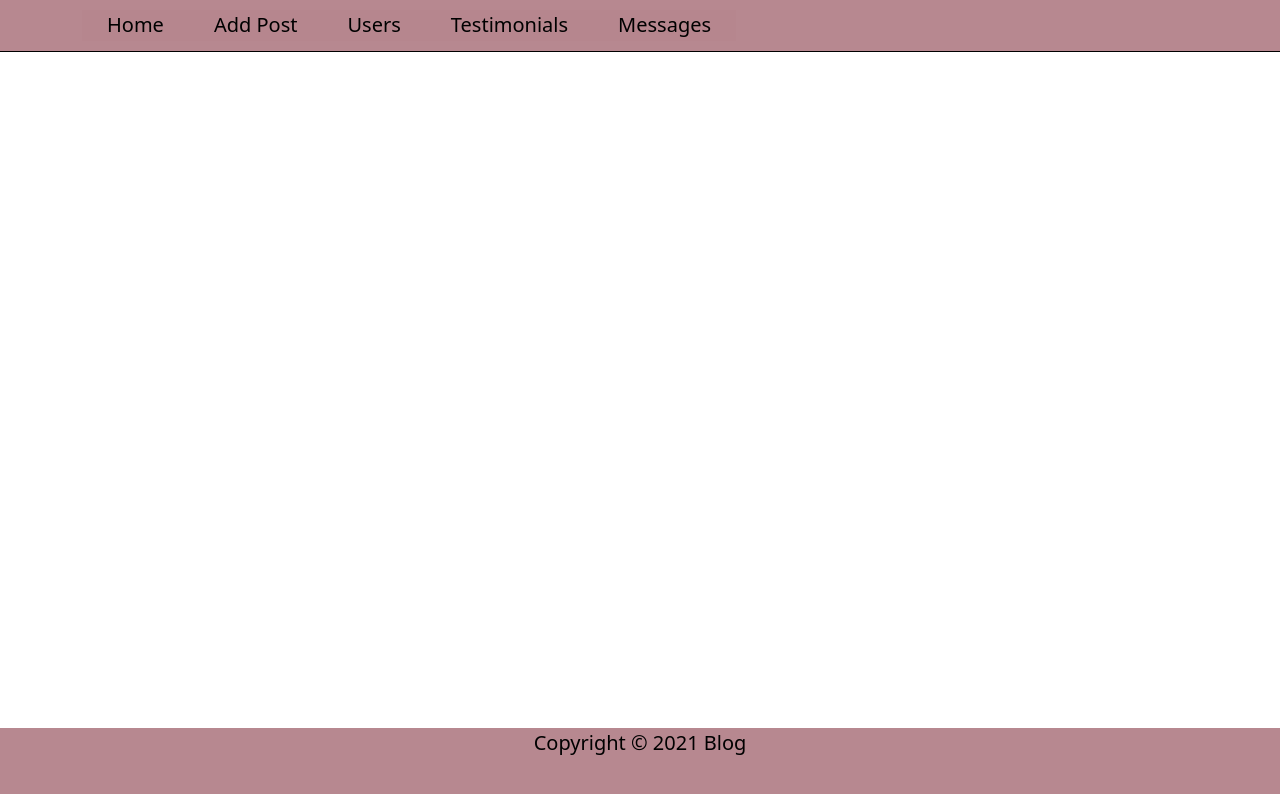
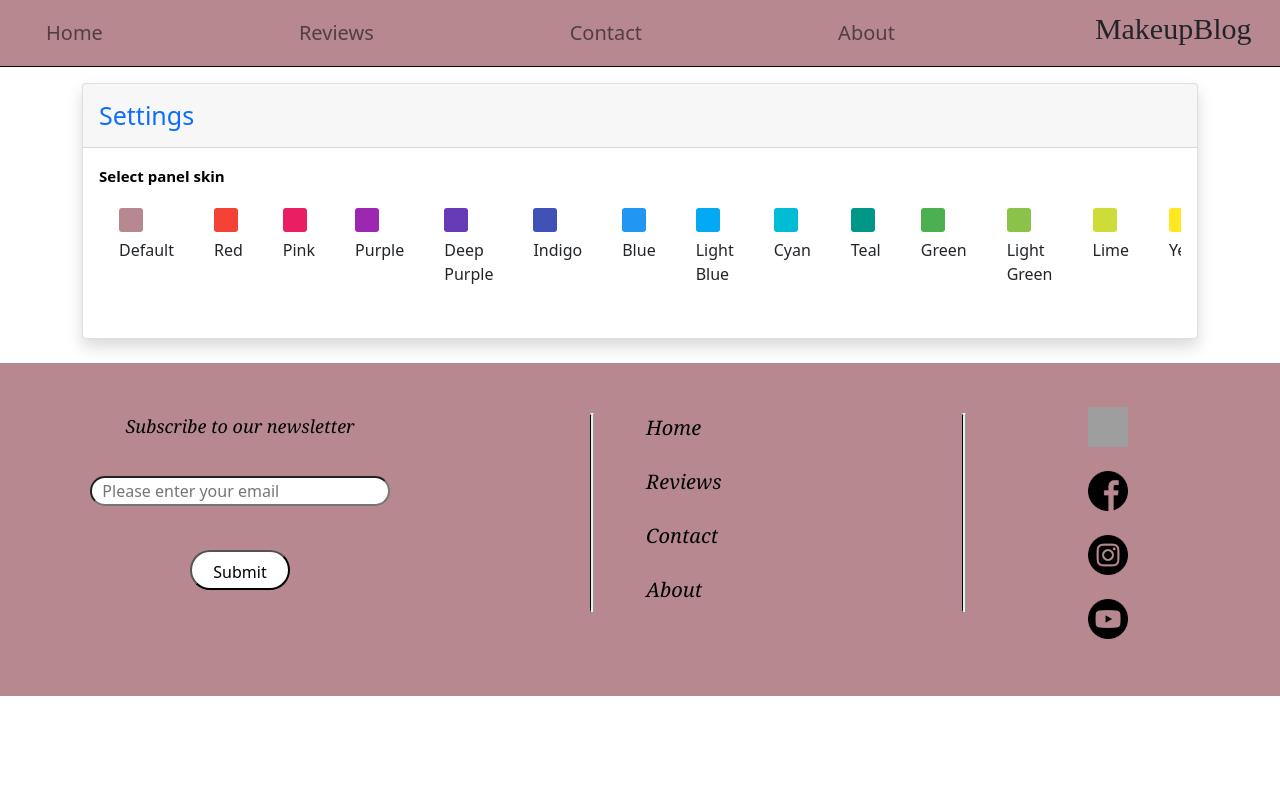
Before and after one commit to tinanee661/Blog, a Vue app: page /admin/settings in a window 1280 px wide. Shown: the top 794 px of the page. Built offline with nearby package versions, Linux system fonts and the light colour scheme; grey boxes are pictures that could not be loaded; what vue-sweetalert2 would draw is missing.

Commit message:
Add feature for settings to change color of navbar and footer

```diff
--- a/src/App.vue
+++ b/src/App.vue
@@ -28,7 +28,7 @@
         data(){
             return{
                 text:'Hello World',
-                isAdmin: true
+                isAdmin: false
             }
         },
         filters:{
--- a/src/components/admin/Footer.vue
+++ b/src/components/admin/Footer.vue
@@ -1,5 +1,5 @@
 <template>
-    <div class="footer">
+    <div class="footer" :style="'background-color: '+this.getCookie(this.cookieName)">
 
             <div>
                 <p>Copyright © 2021 Blog</p>
--- a/src/components/admin/Header.vue
+++ b/src/components/admin/Header.vue
@@ -1,10 +1,9 @@
 <template>
-        <nav class="adminpanel navbar navbar-expand-lg">
+        <nav class="adminpanel navbar navbar-expand-lg" :style="'background-color: '+this.getCookie(this.cookieName)">
             <div class="container">
-
-                <div class="collapse navbar-collapse" id="main-navigation">
+                <div class="collapse navbar-collapse" id="navbarSupportedContent">
                     <ul class="navbar-nav me-auto mb-2 mb-lg-0">
-                      <li class="nav-item" id="navadmin">
+                        <li class="nav-item" id="navadmin">
                             <router-link class="nav-link" to="/admin" >
                             <a>Home</a>
                             </router-link>
@@ -19,17 +18,21 @@
                             <a>Users</a>
                             </router-link>
                         </li>
-                         <li class="nav-item" id="navadmin">
+                        <li class="nav-item" id="navadmin">
                             <router-link class="nav-link" to="/" >
                             <a>Testimonials</a>
                             </router-link>
                         </li>
-                         <li class="nav-item" id="navadmin">
+                        <li class="nav-item" id="navadmin">
                             <router-link class="nav-link" to="/" >
                             <a>Messages</a>
                             </router-link>
                         </li>
                     </ul>
+
+                    <router-link class="nav-link" to="/admin/settings/" >
+                        <img src="@/components/admin/img/settings.png" style="height: 26px;"/>
+                    </router-link>
                 </div>
             </div>
         </nav>
@@ -39,7 +42,6 @@
 <style lang="css" scoped>
 
     .nav-link {
-        background-color: rgba(182, 134, 142, 0.979);
         color: black;
         font-size: 20px;
         margin-right: 0 !important;
--- /dev/null
+++ b/src/components/admin/Settings.vue
@@ -0,0 +1,195 @@
+<template>
+<div class="container mt-3">
+      <div class="card shadow mb-4">
+        <div class="card-header py-3">
+          <h6 class="m-0 font-weight-bold d-inline text-primary">Settings</h6>
+        </div>
+        <div class="card-body">
+            <label for="">Select panel skin</label>
+          <ul class="demo-choose-skin">
+            <li @click="theme('#b78890')">
+              <div class="default"></div>
+              <span>Default</span>
+            </li>
+            <li class="active" @click="theme('#f44336')">
+              <div class="red"></div>
+              <span>Red</span>
+            </li>
+            <li @click="theme('#e91e63')">
+              <div class="pink"></div>
+              <span>Pink</span>
+            </li>
+            <li @click="theme('#9c27b0')">
+              <div class="purple"></div>
+              <span>Purple</span>
+            </li>
+            <li @click="theme('#673ab7')">
+              <div class="deep-purple"></div>
+              <span>Deep Purple</span>
+            </li>
+            <li @click="theme('#3f51b5')">
+              <div class="indigo"></div>
+              <span>Indigo</span>
+            </li>
+            <li @click="theme('#2196f3')">
+              <div class="blue"></div>
+              <span>Blue</span>
+            </li>
+            <li @click="theme('#03a9f4')">
+              <div class="light-blue"></div>
+              <span>Light Blue</span>
+            </li>
+            <li @click="theme('#00bcd4')">
+              <div class="cyan"></div>
+              <span>Cyan</span>
+            </li>
+            <li @click="theme('#009688')">
+              <div class="teal"></div>
+              <span>Teal</span>
+            </li>
+            <li @click="theme('#4caf50')">
+              <div class="green"></div>
+              <span>Green</span>
+            </li>
+            <li @click="theme('#8bc34a')">
+              <div class="light-green"></div>
+              <span>Light Green</span>
+            </li>
+            <li @click="theme('#cddc39')">
+              <div class="lime"></div>
+              <span>Lime</span>
+            </li>
+            <li @click="theme('#ffe821')">
+              <div class="yellow"></div>
+              <span>Yellow</span>
+            </li>
+            <li @click="theme('#ffc107')">
+              <div class="amber"></div>
+              <span>Amber</span>
+            </li>
+            <li @click="theme('#ff9800')">
+              <div class="orange"></div>
+              <span>Orange</span>
+            </li>
+            <li @click="theme('#ff5722')">
+              <div class="deep-orange"></div>
+              <span>Deep Orange</span>
+            </li>
+            <li @click="theme('#795548')">
+              <div class="brown"></div>
+              <span>Brown</span>
+            </li>
+            <li @click="theme('#9e9e9e')">
+              <div class="grey"></div>
+              <span>Grey</span>
+            </li>
+            <li @click="theme('#607d8b')">
+              <div class="blue-grey"></div>
+              <span>Blue Grey</span>
+            </li>
+            <li @click="theme('#000000')">
+              <div class="black"></div>
+              <span>Black</span>
+            </li>
+          </ul>
+        </div>
+      </div>
+  </div>
+</template>
+
+<script>
+/* eslint-disable */
+
+export default {
+  name: "Settings",
+
+  methods: {
+    theme(color) {
+        this.setCookie(this.cookieName, color, 1);
+        location.reload();
+    }
+  }
+};
+</script>
+<style scoped>
+.demo-choose-skin {
+    list-style: none;
+    padding-left: 0;
+    display: flex;
+    overflow: scroll;
+}
+.default {
+  background-color: #b78890;
+}
+.red {
+  background-color: #f44336;
+}
+.purple {
+  background-color: #9c27b0;
+}
+.deep-purple {
+  background-color: #673ab7;
+}
+.indigo {
+  background-color: #3f51b5;
+}
+.blue {
+  background-color: #2196f3;
+}
+.light-blue {
+  background-color: #03a9f4;
+}
+.cyan {
+  background-color: #00bcd4;
+}
+.teal {
+  background-color: #009688;
+}
+.green {
+  background-color: #4caf50;
+}
+.light-green {
+  background-color: #8bc34a;
+}
+.lime {
+  background-color: #cddc39;
+}
+.yellow {
+  background-color: #ffe821;
+}
+.amber {
+  background-color: #ffc107;
+}
+.orange {
+  background-color: #ff9800;
+}
+.deep-orange {
+  background-color: #ff5722;
+}
+.brown {
+  background-color: #795548;
+}
+.grey {
+  background-color: #9e9e9e;
+}
+.blue-grey {
+  background-color: #607d8b;
+}
+.black {
+  background-color: #000000;
+}
+.pink {
+  background-color: #e91e63;
+}
+.demo-choose-skin li div {
+  width: 24px;
+  height: 24px;
+  display: inline-block;
+  border-radius: 3px;
+}
+.demo-choose-skin li{
+    margin: 20px;
+    cursor: pointer;
+    display: block;
+}
+</style>
--- a/src/main.js
+++ b/src/main.js
@@ -45,6 +45,38 @@ Vue.directive('highlight', {
     }
 });
 
+Vue.mixin({
+    data() {
+        return {
+            cookieName: 'ThemeColor'
+        }
+    },
+    methods: {
+        setCookie(cname, cvalue, exdays) {
+            var d = new Date();
+            d.setTime(d.getTime() + (exdays * 24 * 60 * 60 * 1000)); //calculate in days when cookie expires
+            var expires = "expires=" + d.toUTCString();
+            document.cookie = cname + "=" + cvalue + ";" + expires + ";path=/";
+        },
+
+        getCookie(cname) {
+            var name = cname + "=";
+            var decodedCookie = decodeURIComponent(document.cookie);
+            var ca = decodedCookie.split(';');
+            for (var i = 0; i < ca.length; i++) {
+                var c = ca[i];
+                while (c.charAt(0) == ' ') {
+                    c = c.substring(1);
+                }
+                if (c.indexOf(name) == 0) {
+                    return c.substring(name.length, c.length);
+                }
+            }
+            return "";
+        }
+    },
+})
+
 
 // const configOptions = {
 //     apiKey: "AIzaSyB5Rm3187ezAUsGZvcK2hVN_X9gVM99BlY",
--- a/src/routes.js
+++ b/src/routes.js
@@ -12,12 +12,14 @@ import Skincare from './components/user/umenu/Skincare';
 import Makeup from './components/user/umenu/Makeup';
 import Testimonials from './components/user/umenu/Testimonials';
 import Contactu from './components/user/umenu/Contactu';
+import Settings from './components/admin/Settings';
 //importojme gjithe ato komponenta qe do i regjistrojme si routes
 
 
 
 export const routes = [
     { path: '/admin', name: 'admin', component: Admin },
+    { path: '/admin/settings/', name: 'settings', component: Settings },
     { path: '/admin/posts/addpost', name: 'addpost', component: AddPost },
     { path: '/admin/posts/edit/:id', name: 'editpost', component: EditPost },
     { path: '/admin/posts/removepost', name: 'removepost', component: RemovePost },
```
Also changed, not shown: src/components/admin/img/settings.png (added).
